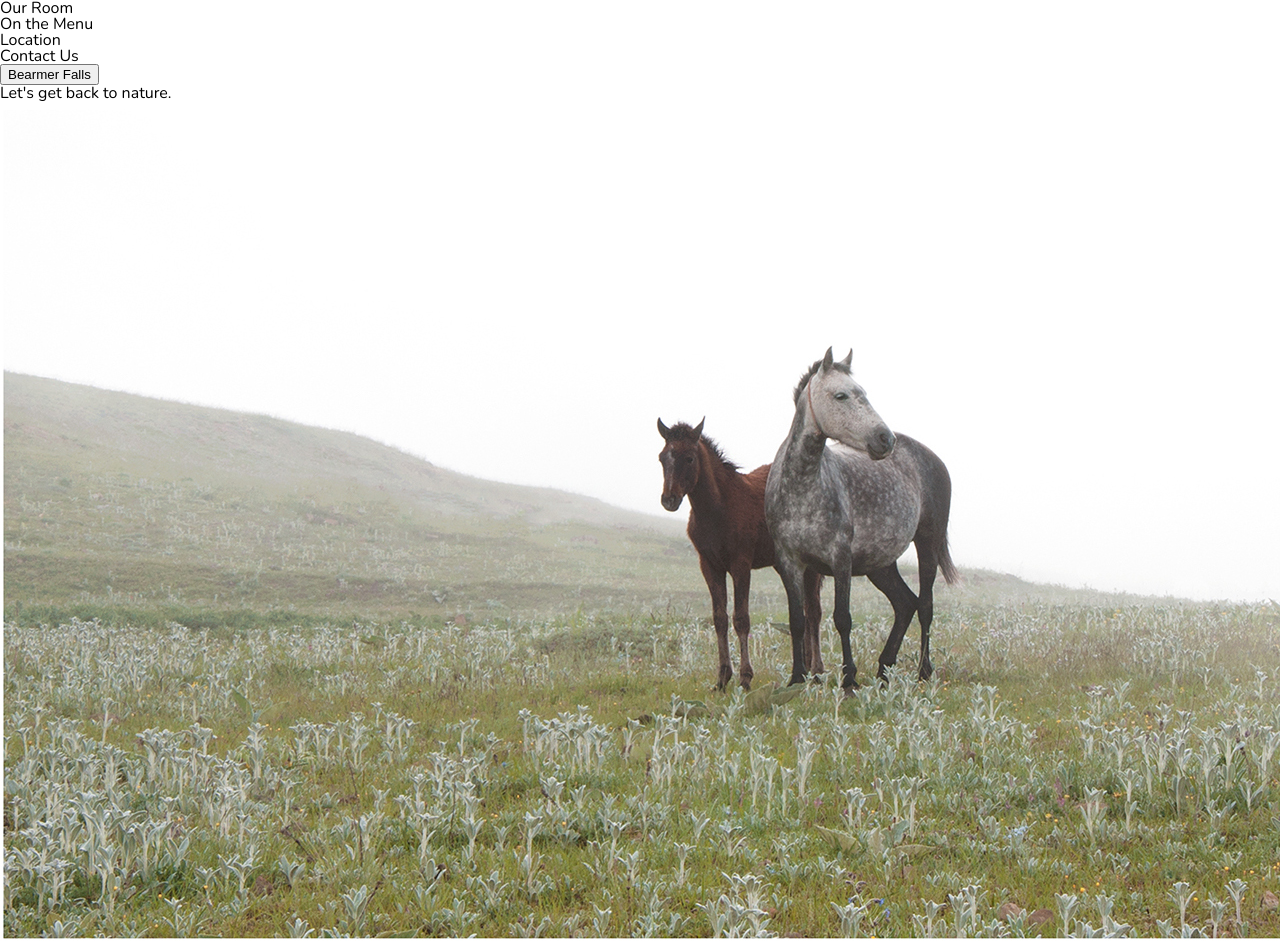
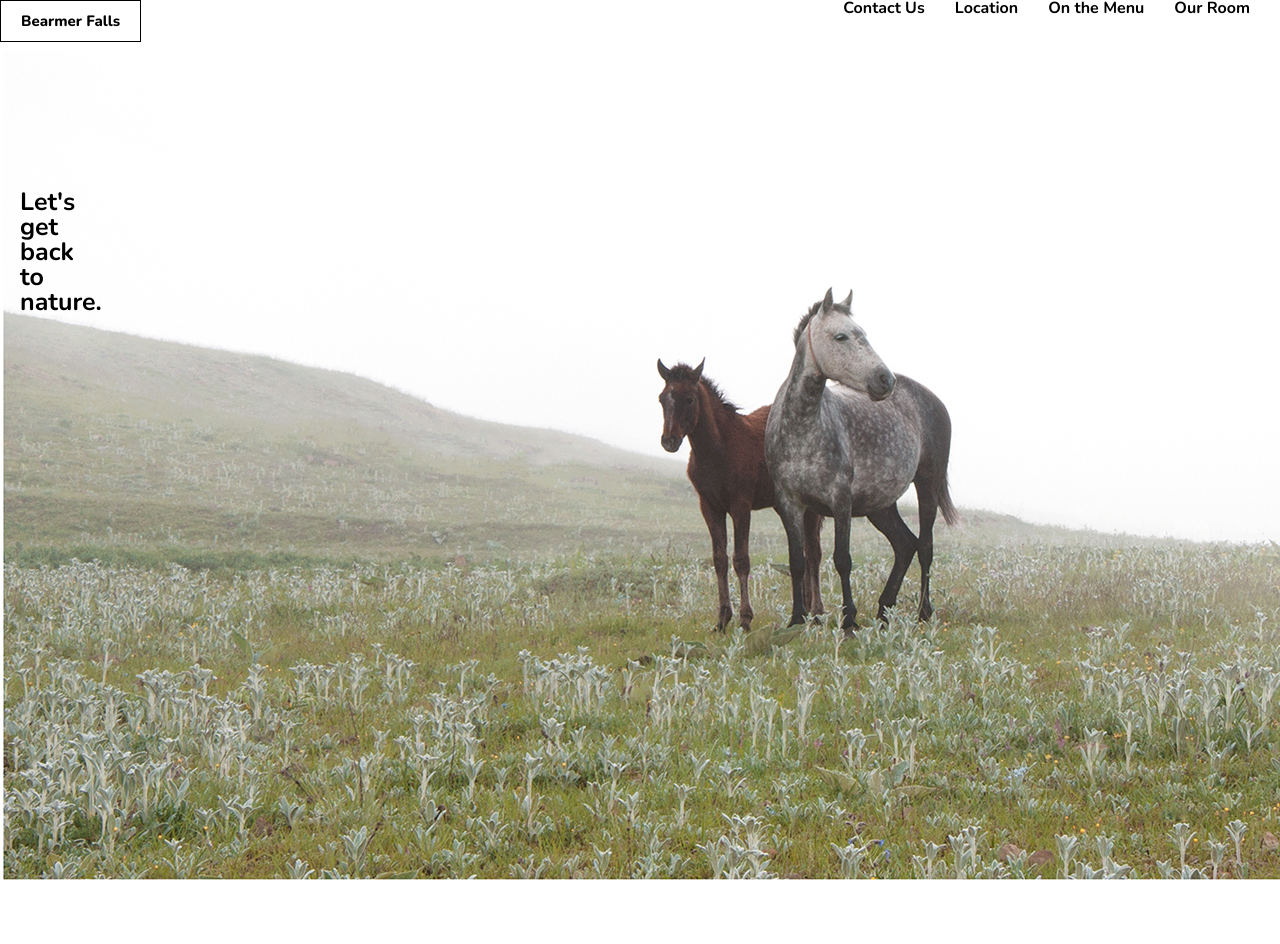
Before and after one commit to qiuqili/falls-hotel, a website: page index.html in a window 1280 px wide. Shown: the top 944 px of the page. After the commit the page ends 885 px from the top, so only its background shows below. Drawn offline with nearby package versions, Linux system fonts and the light colour scheme.

Commit message:
button style

```diff
--- a/styles.scss
+++ b/styles.scss
@@ -1,4 +1,34 @@
 @import 'reset';
+
 body{
-    font-family:Nunito
+    font-family:Nunito;
 }
+
+li{
+	display: inline;
+	float:right;
+	margin-right:30px;
+	font-weight: 700;
+}
+
+
+.title{
+    display: inline-block;
+    position: absolute;
+    margin-top: 10%;
+    padding:20px;
+    font-weight: 700;
+    max-width: 70px;
+    font-size: 	25px;
+}
+
+button{
+	background-color:white;
+	border:1px solid;
+	padding:10px 20px;
+	cursor: pointer;
+	font-family:Nunito;
+	font-weight: 800;
+	font-size:15px;
+
+}
```
Also changed, not shown: styles.css.
